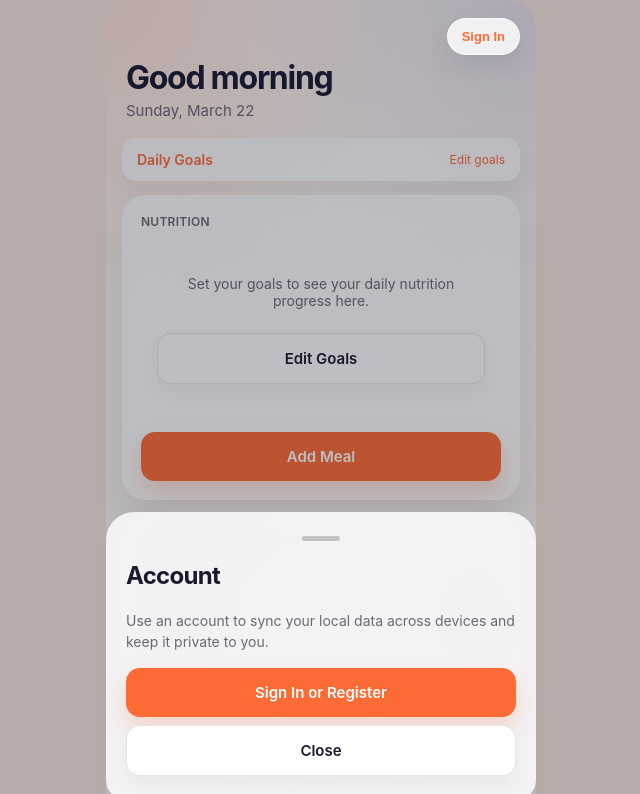
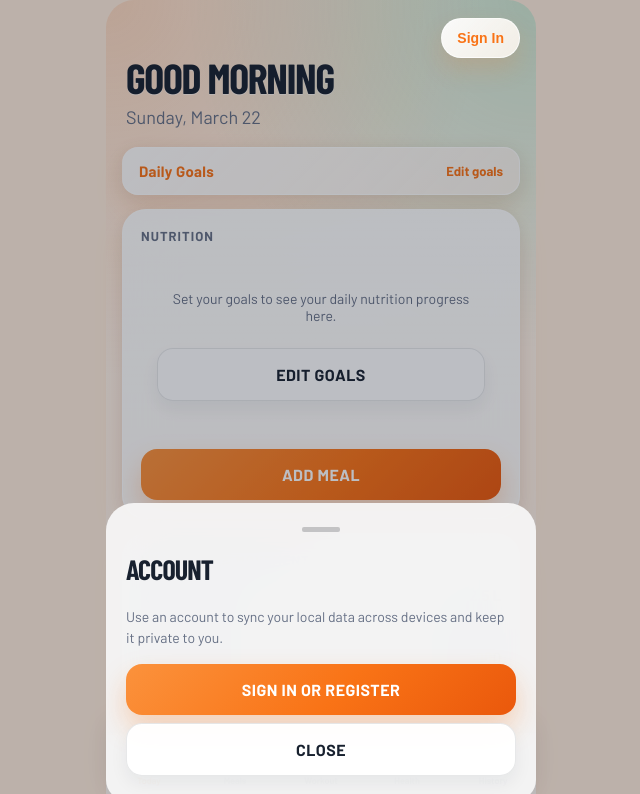
Before and after one commit to James-10-24/fitness-tracker, a website: page index.html in a window 1280 px wide. Both pictures are taken after a click on the button "Sign In". Shown: the top 794 px of the page, without its empty margins (319-959 px from the left). Drawn offline with nearby package versions, Linux system fonts and the light colour scheme.

Commit message:
Refresh app visual design

```diff
--- a/index.html
+++ b/index.html
@@ -10,7 +10,7 @@
   <title>Hale</title>
   <link rel="preconnect" href="https://fonts.googleapis.com">
   <link rel="preconnect" href="https://fonts.gstatic.com" crossorigin>
-  <link href="https://fonts.googleapis.com/css2?family=Playfair+Display:wght@500;600&family=DM+Sans:wght@300;400;500;600&display=swap" rel="stylesheet">
+  <link href="https://fonts.googleapis.com/css2?family=Barlow:wght@400;500;600;700&family=Barlow+Condensed:wght@500;600;700&display=swap" rel="stylesheet">
   <link rel="manifest" href="manifest.webmanifest">
   <link rel="icon" href="icons/icon.svg" type="image/svg+xml">
   <link rel="apple-touch-icon" href="icons/icon-192.svg">
--- a/styles.css
+++ b/styles.css
@@ -1,21 +1,27 @@
 :root {
-  --bg: #fdf6f0;
+  --bg: #fff7ef;
   --bg2: #ffffff;
-  --bg3: #f3e4d9;
-  --surface: rgba(255, 255, 255, 0.72);
-  --surface-strong: rgba(255, 255, 255, 0.88);
-  --text: #1a1a2e;
-  --text2: #6f6674;
-  --accent: #ff6b35;
-  --accent-light: rgba(255, 107, 53, 0.16);
-  --accent2: #ff8c5a;
-  --ai-accent: #7b5ea7;
-  --border: rgba(26, 26, 46, 0.12);
+  --bg3: #ffe7d1;
+  --surface: rgba(255, 255, 255, 0.78);
+  --surface-strong: rgba(255, 255, 255, 0.9);
+  --text: #18212f;
+  --text2: #667085;
+  --accent: #f97316;
+  --accent-light: rgba(249, 115, 22, 0.16);
+  --accent2: #fb923c;
+  --accent-green: #16a34a;
+  --ai-accent: #2563eb;
+  --border: rgba(24, 33, 47, 0.12);
   --white: #ffffff;
-  --success: #ff8c5a;
-  --danger: #d95f45;
+  --success: #16a34a;
+  --danger: #dc2626;
+  --shadow-lg: 0 18px 38px rgba(24, 33, 47, 0.12);
+  --shadow-card: 0 14px 30px rgba(249, 115, 22, 0.12), 0 4px 18px rgba(24, 33, 47, 0.08);
+  --gradient-primary: linear-gradient(135deg, #fb923c 0%, #f97316 55%, #ea580c 100%);
+  --gradient-success: linear-gradient(135deg, #22c55e 0%, #16a34a 100%);
+  --gradient-surface: linear-gradient(180deg, rgba(255,255,255,0.92) 0%, rgba(255,255,255,0.78) 100%);
   --radius: 24px;
-  --radius-sm: 14px;
+  --radius-sm: 16px;
   --nav-h: 68px;
   --safe-bottom: env(safe-area-inset-bottom, 0px);
   --nav-total-h: calc(var(--nav-h) + var(--safe-bottom));
@@ -32,15 +38,16 @@
 }
 
 html {
-  background: #fae7dd;
+  background: #ffeddc;
 }
 
 body {
-  font-family: -apple-system, BlinkMacSystemFont, "SF Pro Text", "Helvetica Neue", sans-serif;
+  font-family: "Barlow", sans-serif;
   background:
-    radial-gradient(circle at top left, rgba(255, 107, 53, 0.16), transparent 24%),
-    radial-gradient(circle at top right, rgba(123, 94, 167, 0.16), transparent 22%),
-    linear-gradient(180deg, #fff9f5 0%, #fdf6f0 42%, #f7eee7 100%);
+    radial-gradient(circle at 0% 0%, rgba(249, 115, 22, 0.24), transparent 28%),
+    radial-gradient(circle at 100% 0%, rgba(22, 163, 74, 0.2), transparent 26%),
+    radial-gradient(circle at 50% 100%, rgba(251, 146, 60, 0.16), transparent 30%),
+    linear-gradient(180deg, #fffaf4 0%, #fff3e8 38%, #ffeddc 100%);
   color: var(--text);
   min-height: 100dvh;
   width: var(--app-width);
@@ -60,18 +67,18 @@ body {
   justify-content: center;
   padding: 24px;
   background:
-    radial-gradient(circle at top left, rgba(255, 107, 53, 0.14), transparent 24%),
-    radial-gradient(circle at top right, rgba(123, 94, 167, 0.14), transparent 22%),
-    linear-gradient(180deg, rgba(253, 246, 240, 0.98), rgba(247, 238, 231, 0.98));
+    radial-gradient(circle at top left, rgba(249, 115, 22, 0.2), transparent 26%),
+    radial-gradient(circle at top right, rgba(22, 163, 74, 0.16), transparent 24%),
+    linear-gradient(180deg, rgba(255, 250, 244, 0.98), rgba(255, 237, 220, 0.98));
 }
 
 .startup-card {
   width: min(100%, 320px);
   padding: 28px 24px;
   border-radius: 30px;
-  background: rgba(255, 255, 255, 0.82);
-  border: 1px solid rgba(255, 255, 255, 0.72);
-  box-shadow: 0 20px 44px rgba(15, 23, 42, 0.12);
+  background: linear-gradient(180deg, rgba(255,255,255,0.92), rgba(255,248,242,0.88));
+  border: 1px solid rgba(255, 255, 255, 0.8);
+  box-shadow: var(--shadow-card);
   text-align: center;
 }
 
@@ -83,9 +90,10 @@ body {
 }
 
 .startup-title {
-  font-size: 34px;
-  font-weight: 800;
-  letter-spacing: -0.05em;
+  font-size: 38px;
+  font-weight: 700;
+  letter-spacing: -0.03em;
+  text-transform: uppercase;
 }
 
 .startup-subtitle {
@@ -142,18 +150,19 @@ body {
   justify-content: center;
   padding: 24px;
   background:
-    linear-gradient(180deg, rgba(253, 246, 240, 0.98), rgba(247, 238, 231, 0.98)),
-    rgba(253, 246, 240, 0.96);
+    radial-gradient(circle at top left, rgba(249, 115, 22, 0.18), transparent 24%),
+    radial-gradient(circle at top right, rgba(22, 163, 74, 0.14), transparent 22%),
+    linear-gradient(180deg, rgba(255, 250, 244, 0.98), rgba(255, 237, 220, 0.96));
 }
 
 .auth-card {
   width: 100%;
   max-width: 380px;
-  background: rgba(255, 255, 255, 0.84);
-  border: 1px solid rgba(255, 255, 255, 0.7);
+  background: linear-gradient(180deg, rgba(255,255,255,0.94), rgba(255,247,239,0.9));
+  border: 1px solid rgba(255, 255, 255, 0.76);
   border-radius: 28px;
   padding: 24px 20px;
-  box-shadow: 0 20px 44px rgba(15, 23, 42, 0.12);
+  box-shadow: var(--shadow-card);
 }
 
 .auth-brand {
@@ -170,9 +179,10 @@ body {
 }
 
 .auth-title {
-  font-size: 28px;
+  font-size: 34px;
   font-weight: 700;
-  letter-spacing: -0.04em;
+  letter-spacing: -0.03em;
+  text-transform: uppercase;
 }
 
 .auth-subtitle,
@@ -305,16 +315,16 @@ body {
   right: max(var(--app-gutter), calc((100vw - var(--app-width)) / 2 + 16px));
   z-index: 210;
   border: 1px solid rgba(255, 255, 255, 0.68);
-  background: rgba(255, 255, 255, 0.82);
+  background: linear-gradient(135deg, rgba(255,255,255,0.94), rgba(255,247,239,0.86));
   backdrop-filter: blur(24px) saturate(1.15);
   -webkit-backdrop-filter: blur(24px) saturate(1.15);
   color: var(--accent);
   border-radius: 999px;
-  padding: 10px 14px;
-  font-size: 13px;
-  font-weight: 600;
+  padding: 11px 15px;
+  font-size: 14px;
+  font-weight: 700;
   cursor: pointer;
-  box-shadow: 0 10px 22px rgba(15, 23, 42, 0.08);
+  box-shadow: 0 12px 24px rgba(249, 115, 22, 0.16);
 }
 
 .pull-refresh-indicator {
@@ -377,8 +387,12 @@ body {
 
 h1,
 h2,
-.serif {
-  font-family: -apple-system, BlinkMacSystemFont, "SF Pro Display", "Helvetica Neue", sans-serif;
+.serif,
+.page-title,
+.sheet-title,
+.startup-title,
+.auth-title {
+  font-family: "Barlow Condensed", sans-serif;
 }
 
 .nav {
@@ -389,10 +403,11 @@ h2,
   width: var(--app-width);
   max-width: var(--app-max-width);
   min-height: var(--nav-total-h);
-  background: rgba(248, 248, 248, 0.82);
+  background: rgba(255, 250, 244, 0.86);
   backdrop-filter: blur(28px) saturate(1.2);
   -webkit-backdrop-filter: blur(28px) saturate(1.2);
-  border-top: 1px solid rgba(60, 60, 67, 0.12);
+  border-top: 1px solid rgba(24, 33, 47, 0.08);
+  box-shadow: 0 -10px 28px rgba(24, 33, 47, 0.08);
   display: flex;
   align-items: center;
   padding: 10px 0 calc(10px + var(--safe-bottom));
@@ -409,7 +424,7 @@ h2,
   border: none;
   cursor: pointer;
   color: var(--text2);
-  font-family: -apple-system, BlinkMacSystemFont, "SF Pro Text", "Helvetica Neue", sans-serif;
+  font-family: "Barlow", sans-serif;
   font-size: 9px;
   font-weight: 600;
   padding: 4px 2px;
@@ -464,14 +479,14 @@ h2,
   height: 42px;
   border-radius: 50%;
   border: 1px solid rgba(255, 255, 255, 0.66);
-  background: rgba(255, 255, 255, 0.76);
+  background: linear-gradient(135deg, rgba(255,255,255,0.94), rgba(255,247,239,0.86));
   color: var(--accent);
   display: inline-flex;
   align-items: center;
   justify-content: center;
   cursor: pointer;
   flex: 0 0 auto;
-  box-shadow: 0 10px 24px rgba(15, 23, 42, 0.08);
+  box-shadow: 0 12px 24px rgba(249, 115, 22, 0.14);
 }
 
 .header-icon-btn svg {
@@ -480,26 +495,32 @@ h2,
 }
 
 .page-title {
-  font-size: 32px;
+  font-size: 42px;
   font-weight: 700;
-  letter-spacing: -0.04em;
+  letter-spacing: -0.03em;
+  line-height: 0.95;
+  text-transform: uppercase;
+  text-shadow: 0 1px 0 rgba(255, 255, 255, 0.55);
 }
 
 .page-subtitle {
   color: var(--text2);
-  font-size: 15px;
-  margin-top: 4px;
+  font-size: 18px;
+  margin-top: 8px;
+  line-height: 1.3;
 }
 
 .card {
-  background: var(--surface);
+  background: var(--gradient-surface);
   backdrop-filter: blur(24px) saturate(1.15);
   -webkit-backdrop-filter: blur(24px) saturate(1.15);
-  border: 1px solid rgba(255, 255, 255, 0.56);
+  border: 1px solid rgba(255, 255, 255, 0.72);
   border-radius: var(--radius);
   padding: 18px;
   margin: 0 16px 14px;
-  box-shadow: 0 18px 38px rgba(15, 23, 42, 0.08);
+  box-shadow: var(--shadow-card);
+  position: relative;
+  overflow: hidden;
 }
 
 .card-tight {
@@ -511,9 +532,9 @@ h2,
 }
 
 .card-label {
-  font-size: 12px;
-  font-weight: 600;
-  letter-spacing: 0.02em;
+  font-size: 13px;
+  font-weight: 700;
+  letter-spacing: 0.08em;
   text-transform: uppercase;
   color: var(--text2);
   margin-bottom: 14px;
@@ -527,15 +548,15 @@ h2,
   display: flex;
   justify-content: space-between;
   align-items: baseline;
-  margin-bottom: 6px;
+  margin-bottom: 8px;
 }
 
 .progress-name {
   display: inline-flex;
   align-items: center;
   gap: 8px;
-  font-size: 15px;
-  font-weight: 600;
+  font-size: 17px;
+  font-weight: 700;
 }
 
 .progress-name-with-action {
@@ -548,8 +569,8 @@ h2,
   margin: 8px 0 10px;
   padding: 10px 12px;
   border-radius: 14px;
-  background: rgba(255, 255, 255, 0.74);
-  border: 1px solid rgba(26, 26, 46, 0.08);
+  background: rgba(255, 255, 255, 0.82);
+  border: 1px solid rgba(24, 33, 47, 0.08);
   color: var(--text2);
   font-size: 12px;
   line-height: 1.5;
@@ -559,13 +580,14 @@ h2,
   display: inline-flex;
   align-items: center;
   justify-content: center;
+  font-size: 17px;
+  line-height: 1;
+}
+
+.progress-nums {
   font-size: 15px;
-  line-height: 1;
-}
-
-.progress-nums {
-  font-size: 13px;
-  color: var(--text2);
+  color: var(--text2);
+  font-weight: 600;
 }
 
 .progress-nums span {
@@ -574,40 +596,42 @@ h2,
 }
 
 .progress-bar-bg {
-  height: 10px;
-  background: rgba(120, 120, 128, 0.16);
-  border-radius: 99px;
+  height: 12px;
+  background: rgba(24, 33, 47, 0.08);
+  border-radius: 999px;
   overflow: hidden;
+  box-shadow: inset 0 1px 2px rgba(24, 33, 47, 0.08);
 }
 
 .progress-bar-fill {
   height: 100%;
-  border-radius: 99px;
+  border-radius: 999px;
   transition: width 0.5s cubic-bezier(0.4, 0, 0.2, 1);
+  box-shadow: inset 0 -1px 0 rgba(255, 255, 255, 0.22);
 }
 
 .fill-cal {
-  background: #f2a93b;
+  background: linear-gradient(90deg, #fb923c 0%, #f97316 100%);
 }
 
 .fill-pro {
-  background: #b64f42;
+  background: linear-gradient(90deg, #fb923c 0%, #ea580c 100%);
 }
 
 .fill-water {
-  background: #57b8ff;
+  background: linear-gradient(90deg, #22c55e 0%, #16a34a 100%);
 }
 
 .fill-steps {
-  background: var(--accent);
+  background: linear-gradient(90deg, #34d399 0%, #16a34a 100%);
 }
 
 .fill-carb {
-  background: #e5c245;
+  background: linear-gradient(90deg, #fdba74 0%, #f97316 100%);
 }
 
 .fill-fat {
-  background: #a48bc9;
+  background: linear-gradient(90deg, #fb923c 0%, #f97316 100%);
 }
 
 .progress-over .progress-bar-fill {
@@ -1362,7 +1386,7 @@ h2,
   width: min(360px, calc(var(--app-width) - 24px));
   max-height: min(70vh, 620px);
   overflow-y: auto;
-  background: rgba(255, 255, 255, 0.82);
+  background: linear-gradient(135deg, rgba(255,255,255,0.94), rgba(255,247,239,0.86));
   backdrop-filter: blur(28px) saturate(1.2);
   -webkit-backdrop-filter: blur(28px) saturate(1.2);
   border: 1px solid rgba(255, 255, 255, 0.72);
@@ -1377,10 +1401,11 @@ h2,
 }
 
 .fab-menu-title {
-  font-family: -apple-system, BlinkMacSystemFont, "SF Pro Display", "Helvetica Neue", sans-serif;
+  font-family: "Barlow Condensed", sans-serif;
   font-size: 24px;
   font-weight: 700;
   letter-spacing: -0.03em;
+  text-transform: uppercase;
 }
 
 .fab-menu-subtitle {
@@ -1416,27 +1441,29 @@ h2,
 }
 
 .goals-bar {
-  background: rgba(255, 255, 255, 0.76);
+  background: linear-gradient(135deg, rgba(255,255,255,0.9), rgba(255,247,239,0.84));
   border: 1px solid rgba(255, 255, 255, 0.72);
   border-radius: var(--radius-sm);
-  padding: 12px 14px;
+  padding: 14px 16px;
   display: flex;
   justify-content: space-between;
   align-items: center;
   margin: 0 16px 14px;
   cursor: pointer;
-  box-shadow: 0 12px 26px rgba(15, 23, 42, 0.06);
+  box-shadow: var(--shadow-card);
 }
 
 .goals-bar-text {
-  font-size: 14px;
+  font-size: 15px;
   color: var(--accent);
-  font-weight: 600;
+  font-weight: 700;
+  letter-spacing: 0.02em;
 }
 
 .goals-bar-link {
-  font-size: 12px;
+  font-size: 13px;
   color: var(--accent);
+  font-weight: 700;
 }
 
 .today-card-actions {
@@ -1510,11 +1537,12 @@ h2,
 }
 
 .sheet-title {
-  font-family: -apple-system, BlinkMacSystemFont, "SF Pro Display", "Helvetica Neue", sans-serif;
-  font-size: 24px;
+  font-family: "Barlow Condensed", sans-serif;
+  font-size: 28px;
   font-weight: 700;
   letter-spacing: -0.03em;
   margin-bottom: 20px;
+  text-transform: uppercase;
 }
 
 .sheet-actions {
@@ -1541,7 +1569,7 @@ h2,
   background: rgba(255, 255, 255, 0.84);
   border: 1px solid rgba(60, 60, 67, 0.12);
   border-radius: var(--radius-sm);
-  font-family: -apple-system, BlinkMacSystemFont, "SF Pro Text", "Helvetica Neue", sans-serif;
+  font-family: "Barlow", sans-serif;
   font-size: 15px;
   color: var(--text);
   outline: none;
@@ -1617,14 +1645,16 @@ select.form-input:not(.amount-unit-pill):not(.water-unit-select) {
 
 .btn {
   width: 100%;
-  padding: 15px 16px;
+  padding: 16px 18px;
   border: none;
   border-radius: var(--radius-sm);
-  font-family: -apple-system, BlinkMacSystemFont, "SF Pro Text", "Helvetica Neue", sans-serif;
-  font-size: 15px;
-  font-weight: 600;
+  font-family: "Barlow", sans-serif;
+  font-size: 16px;
+  font-weight: 700;
   cursor: pointer;
   transition: transform 0.15s ease, opacity 0.15s ease, box-shadow 0.2s ease;
+  text-transform: uppercase;
+  letter-spacing: 0.03em;
 }
 
 .btn:active {
@@ -1633,18 +1663,18 @@ select.form-input:not(.amount-unit-pill):not(.water-unit-select) {
 }
 
 .btn-primary {
-  background: var(--accent);
+  background: var(--gradient-primary);
   color: #fff;
-  box-shadow: 0 12px 22px rgba(255, 107, 53, 0.22);
+  box-shadow: 0 14px 28px rgba(249, 115, 22, 0.28);
 }
 
 .btn-secondary {
-  background: rgba(255, 255, 255, 0.9);
+  background: rgba(255, 255, 255, 0.94);
   color: var(--text);
-  border: 1px solid rgba(60, 60, 67, 0.12);
+  border: 1px solid rgba(24, 33, 47, 0.1);
   box-shadow:
-    inset 0 1px 0 rgba(255, 255, 255, 0.7),
-    0 8px 18px rgba(15, 23, 42, 0.04);
+    inset 0 1px 0 rgba(255, 255, 255, 0.78),
+    0 8px 18px rgba(24, 33, 47, 0.06);
   margin-top: 8px;
 }
 
@@ -1665,7 +1695,7 @@ select.form-input:not(.amount-unit-pill):not(.water-unit-select) {
   background: rgba(118, 118, 128, 0.12);
   border: 1px solid rgba(255, 255, 255, 0.55);
   border-radius: var(--radius-sm);
-  font-family: "DM Sans", sans-serif;
+  font-family: "Barlow", sans-serif;
   font-size: 15px;
   color: var(--text);
   outline: none;
@@ -2141,22 +2171,24 @@ select.form-input:not(.amount-unit-pill):not(.water-unit-select) {
 
 .tab-row {
   display: flex;
-  gap: 4px;
+  gap: 6px;
   margin: 0 16px 16px;
-  padding: 4px;
-  background: rgba(118, 118, 128, 0.12);
-  border-radius: 14px;
+  padding: 6px;
+  background: rgba(255, 255, 255, 0.58);
+  border: 1px solid rgba(255,255,255,0.62);
+  border-radius: 18px;
+  box-shadow: 0 10px 24px rgba(24, 33, 47, 0.06);
 }
 
 .tab-pill {
   flex: 1;
-  padding: 10px 12px;
+  padding: 12px 12px;
   border: none;
-  border-radius: 10px;
+  border-radius: 14px;
   background: transparent;
-  font-family: -apple-system, BlinkMacSystemFont, "SF Pro Text", "Helvetica Neue", sans-serif;
-  font-size: 13px;
-  font-weight: 600;
+  font-family: "Barlow", sans-serif;
+  font-size: 15px;
+  font-weight: 700;
   color: var(--text2);
   cursor: pointer;
   text-align: center;
@@ -2164,9 +2196,9 @@ select.form-input:not(.amount-unit-pill):not(.water-unit-select) {
 }
 
 .tab-pill.active {
-  background: rgba(255, 255, 255, 0.96);
+  background: rgba(255, 255, 255, 0.98);
   color: var(--text);
-  box-shadow: 0 1px 3px rgba(15, 23, 42, 0.12);
+  box-shadow: 0 8px 18px rgba(24, 33, 47, 0.08);
 }
 
 .tab-content {
@@ -2479,7 +2511,7 @@ select.form-input:not(.amount-unit-pill):not(.water-unit-select) {
 
 }
 .water-action-btn.btn-secondary {
-  background: rgba(255, 255, 255, 0.82);
+  background: linear-gradient(135deg, rgba(255,255,255,0.94), rgba(255,247,239,0.86));
 }
 
 .workout-tab-row {
@@ -2776,7 +2808,7 @@ select.form-input:not(.amount-unit-pill):not(.water-unit-select) {
 .workout-streak-card {
   border: 1px solid var(--border);
   border-radius: 18px;
-  background: rgba(255, 255, 255, 0.82);
+  background: linear-gradient(135deg, rgba(255,255,255,0.94), rgba(255,247,239,0.86));
   padding: 14px;
 }
 
```
